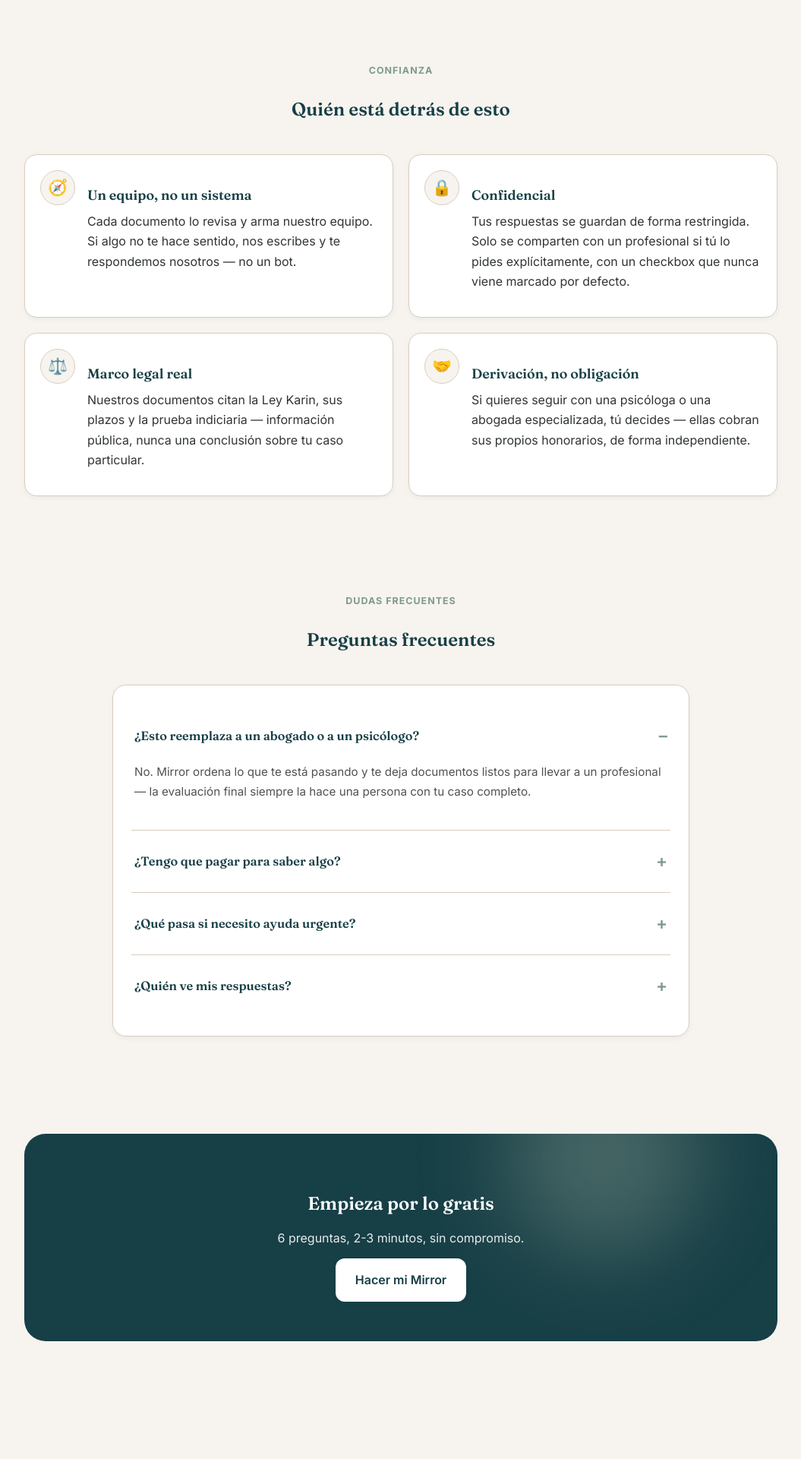
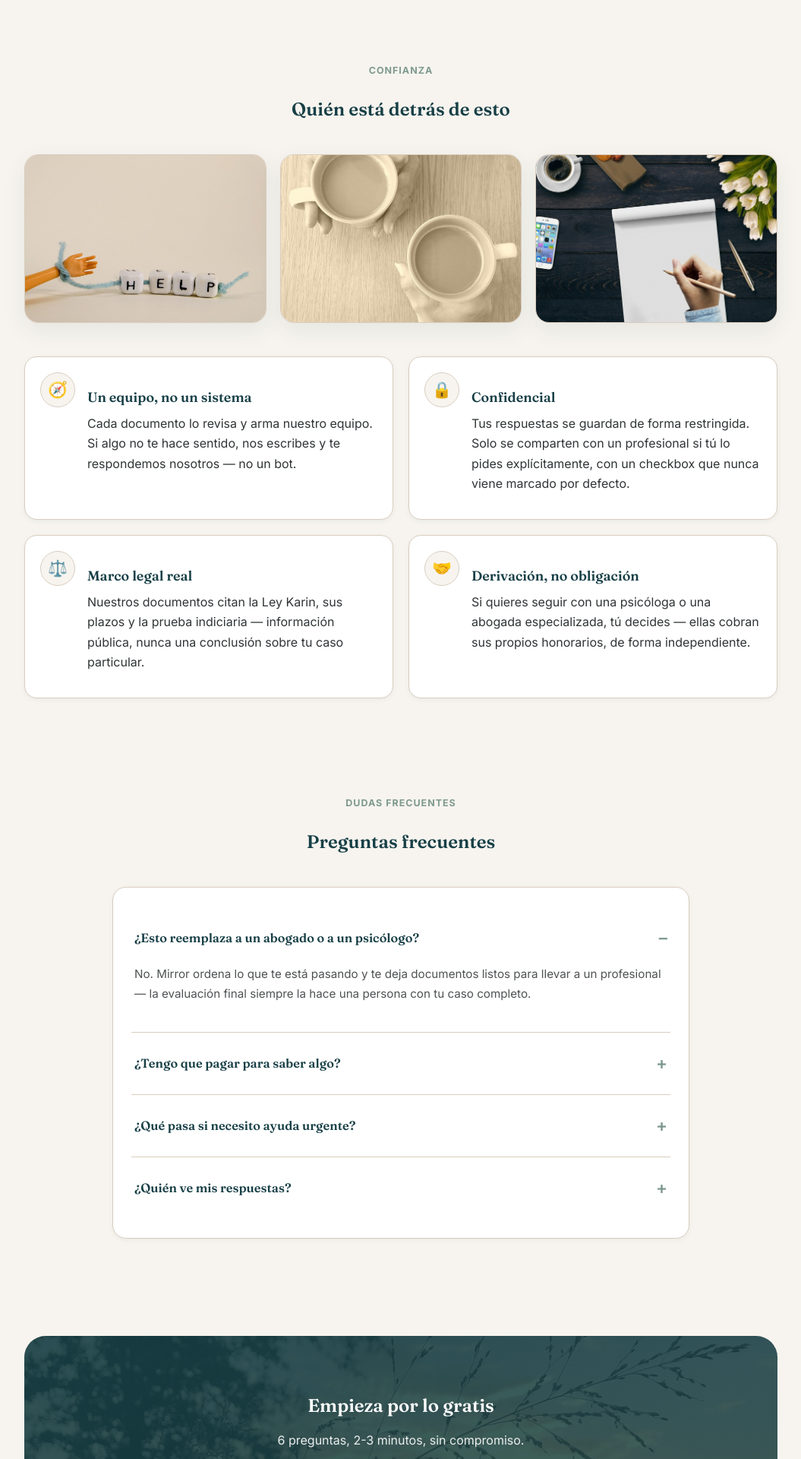
Before and after one commit to frroas007-cybernon/mirrorlaboral, a FastAPI app: page / in a window 1280 px wide. Shown: the part 2480-4400 px from the top of the page at 76% size, without its empty margins (112-1167 px from the left). Run offline with FastAPI, Linux system fonts and the light colour scheme.

Commit message:
Agrega fotos curadas a la landing (hero, galería de confianza, CTA final)
Fotos libres de derechos (Pixabay) elegidas para transmitir confianza,
acompañamiento y contención, sin mostrar personas actuando situaciones
de acoso. Se agrega el montaje de archivos estáticos en FastAPI
(StaticFiles) para poder servirlas.

Co-Authored-By: Claude Sonnet 5 <noreply@anthropic.com>
Claude-Session: https://claude.ai/code/session_01TLgTX9amJzwV3LQrcXtVk4

```diff
--- a/app/main.py
+++ b/app/main.py
@@ -2,6 +2,7 @@ from pathlib import Path
 
 from fastapi import FastAPI, Request, Form, Depends
 from fastapi.responses import HTMLResponse, RedirectResponse, Response, PlainTextResponse
+from fastapi.staticfiles import StaticFiles
 from fastapi.templating import Jinja2Templates
 from sqlalchemy.orm import Session
 from sqlalchemy.exc import ProgrammingError
@@ -26,6 +27,7 @@ from app.panel_auth import verificar_password, crear_token, leer_token, PROFESIO
 BASE_DIR = Path(__file__).resolve().parent
 
 app = FastAPI(title="Mirror Laboral")
+app.mount("/static", StaticFiles(directory=str(BASE_DIR / "static")), name="static")
 templates = Jinja2Templates(directory=str(BASE_DIR / "templates"))
 
 ESCALA = [("0", "Nunca"), ("1", "Rara vez"), ("2", "A veces"), ("3", "Frecuentemente")]
--- a/app/templates/base.html
+++ b/app/templates/base.html
@@ -224,6 +224,51 @@
       text-align: center;
       padding: 0 30px;
       opacity: 0.85;
+    }
+
+    /* ---- Photo variant of the mirror mark (hero visual) ---- */
+    .mirror-mark.foto {
+      background-image: linear-gradient(185deg, rgba(23,63,70,0.05) 40%, rgba(23,63,70,0.55) 100%),
+        url('/static/images/mirror_reflejo_lago.jpg');
+      background-size: cover;
+      background-position: center;
+      align-items: flex-end;
+      padding-bottom: 34px;
+    }
+    .mirror-mark.foto .glow-1, .mirror-mark.foto .glow-2 { display: none; }
+    .mirror-mark.foto .tagline-mini { color: #fff; opacity: 1; text-shadow: 0 2px 14px rgba(23,63,70,0.45); }
+
+    /* ---- Photo gallery strip (trust / accompaniment) ---- */
+    .foto-galeria {
+      display: grid;
+      grid-template-columns: repeat(3, 1fr);
+      gap: 18px;
+      margin: 0 auto 44px;
+    }
+    .foto-galeria figure {
+      margin: 0;
+      border-radius: var(--radio);
+      overflow: hidden;
+      box-shadow: var(--sombra-md);
+      border: 1px solid var(--arena);
+    }
+    .foto-galeria img {
+      width: 100%;
+      height: 220px;
+      object-fit: cover;
+      display: block;
+    }
+    @media (max-width: 860px) {
+      .foto-galeria { grid-template-columns: 1fr; }
+      .foto-galeria img { height: 200px; }
+    }
+
+    /* ---- Photo background for the closing CTA ---- */
+    .franja.foto {
+      background-image: linear-gradient(160deg, rgba(23,63,70,0.90), rgba(23,63,70,0.80)),
+        url('/static/images/mirror_camino_amanecer.jpg');
+      background-size: cover;
+      background-position: center 30%;
     }
 
     /* ---- Landing / marketing sections ---- */
--- a/app/templates/landing.html
+++ b/app/templates/landing.html
@@ -16,7 +16,7 @@
         <a class="btn btn-secundario" href="#como-funciona">Ver cómo funciona</a>
       </div>
     </div>
-    <div class="mirror-mark">
+    <div class="mirror-mark foto">
       <div class="glow-1"></div>
       <div class="glow-2"></div>
       <div class="tagline-mini">Claridad<br>antes de decidir</div>
@@ -105,6 +105,11 @@
       <span class="eyebrow">Confianza</span>
       <h2>Quién está detrás de esto</h2>
     </div>
+    <div class="foto-galeria">
+      <figure><img src="/static/images/mirror_apoyo_manos.jpg" alt="Manos apoyándose, acompañamiento"></figure>
+      <figure><img src="/static/images/mirror_conversacion_cafe.jpg" alt="Conversación cercana frente a un café"></figure>
+      <figure><img src="/static/images/mirror_escritura_notas.jpg" alt="Escribiendo notas con calma, ordenando ideas"></figure>
+    </div>
     <div class="grid-2">
       <div class="confianza-item">
         <div class="icono">🧭</div>
@@ -172,8 +177,7 @@
   </section>
 
   <section class="section">
-    <div class="franja blob-field">
-      <div class="blob blob-verde" style="width:260px;height:260px;top:-100px;right:10%;opacity:0.35;"></div>
+    <div class="franja foto">
       <h2>Empieza por lo gratis</h2>
       <p>6 preguntas, 2-3 minutos, sin compromiso.</p>
       <a class="btn" href="/elegir">Hacer mi Mirror</a>
```
Also changed, not shown: app/static/images/mirror_apoyo_manos.jpg (added), app/static/images/mirror_camino_amanecer.jpg (added), app/static/images/mirror_conversacion_cafe.jpg (added), app/static/images/mirror_escritura_notas.jpg (added), app/static/images/mirror_reflejo_lago.jpg (added).
